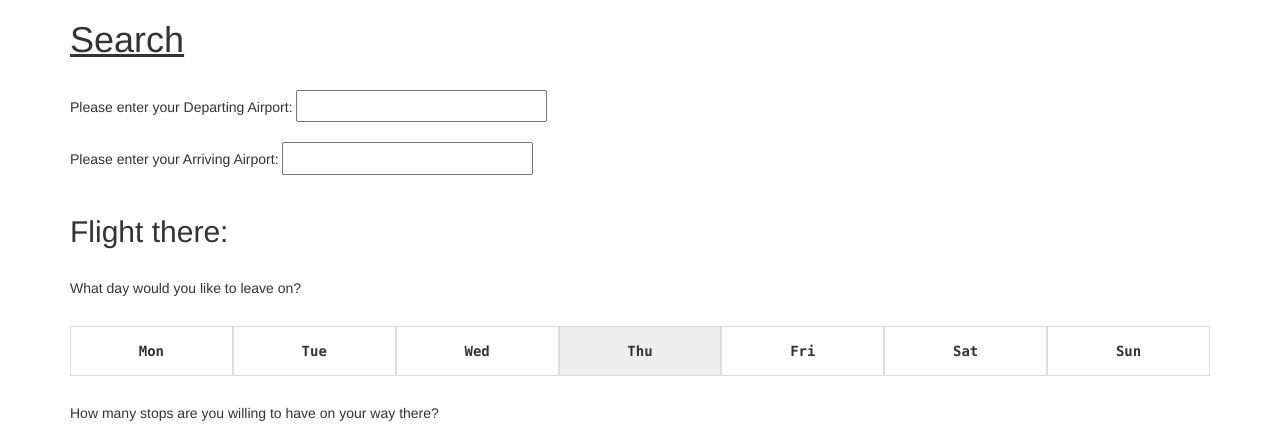
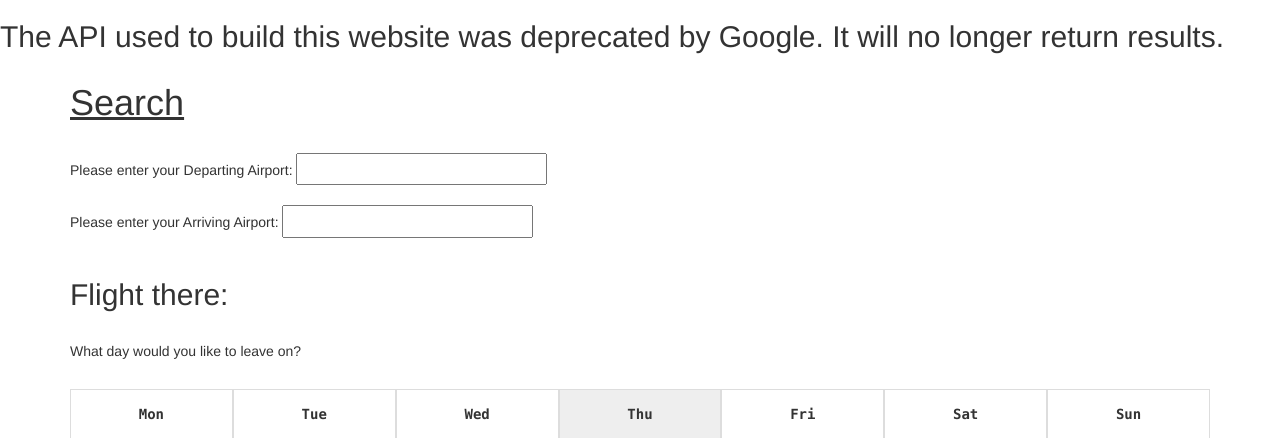
Before and after one commit to jonstieg/rebound-flights, a Flask app: page / in a window 1280 px wide. Shown: the top 438 px of the page. Run offline with Flask 2, Linux system fonts and the light colour scheme; some libraries are stand-ins or nearby versions.

Commit message:
warning that site doesn't work anymore

```diff
--- a/app/templates/search.html
+++ b/app/templates/search.html
@@ -1,4 +1,5 @@
 <!-- extend base layout -->
+<h2>The API used to build this website was deprecated by Google. It will no longer return results.</h2>
 {% extends "base.html" %}
 {% block content %}
   <form action="" method="post" name="search">
```
